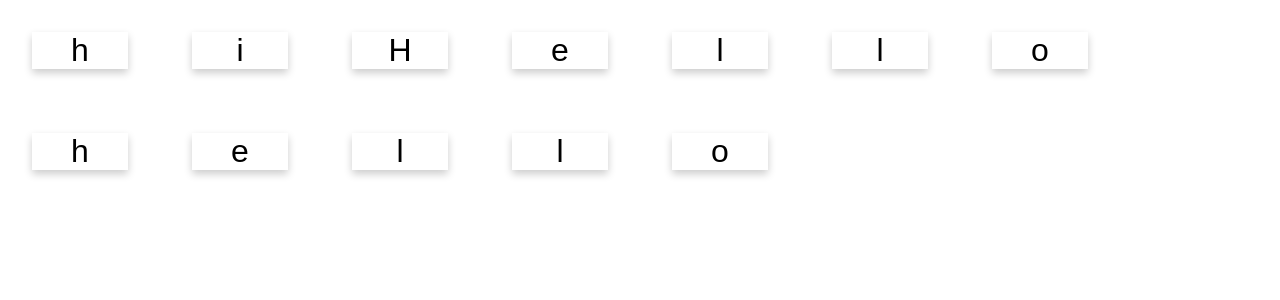
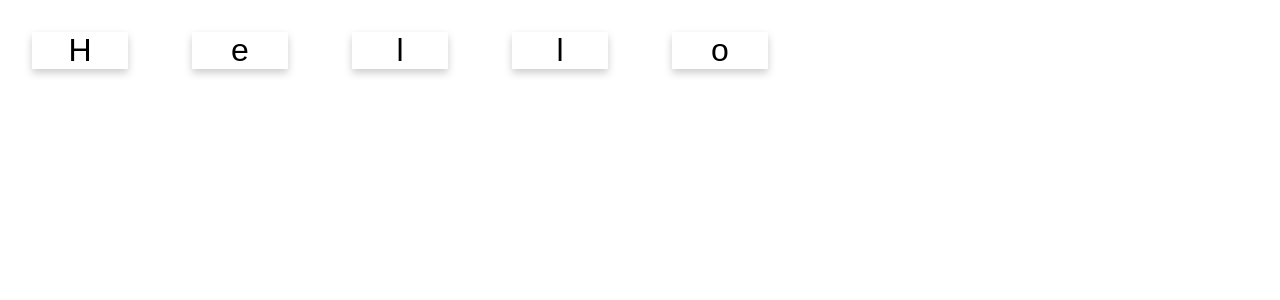
Before and after one commit to essec/react-lab, a React (Create React App) app in the folder card-game/: page / in a window 1280 px wide. Shown: the top 300 px of the page. Built offline with nearby package versions, Linux system fonts and the light colour scheme.

Commit message:
handler as props

```diff
--- a/card-game/package.json
+++ b/card-game/package.json
@@ -3,6 +3,8 @@
   "version": "0.1.0",
   "private": true,
   "dependencies": {
+    "create-react-app": "^1.5.2",
+    "lodash": "^4.17.11",
     "react": "^16.5.1",
     "react-dom": "^16.5.1",
     "react-scripts": "1.1.5"
--- a/card-game/src/App.js
+++ b/card-game/src/App.js
@@ -1,7 +1,7 @@
 import React, { Component } from 'react';
 // import logo from './logo.svg';
 import './App.css';
-import CharacterCard from './CharacterCard';
+// import CharacterCard from './CharacterCard';
 import WordCard from './WordCard';
 const word = "Hello";
 
@@ -9,14 +9,7 @@ class App extends Component {
   render(){
     return(
       <div>
-        <CharacterCard value='h'/>
-        <CharacterCard value='i'/>
-        {
-          Array.from(word).map((c, i) => <CharacterCard value={c} key={i}/>)
-        }
-        <div>
-          <WordCard value="hello"/>
-        </div>
+        <WordCard value= {word}/>
       </div>
     );
   }
--- a/card-game/src/CharacterCard.js
+++ b/card-game/src/CharacterCard.js
@@ -1,4 +1,5 @@
 import React, { Component } from 'react';
+
 export default class CharacterCard extends Component{
     constructor(props){
         super(props)
@@ -7,8 +8,10 @@ export default class CharacterCard extends Component{
         }
     }
 
+
     activate = ()=>{
         if(!this.state.active){
+            this.props.activationHandler(this.props.value)
             this.setState({active: true})
         }
     }
--- a/card-game/src/WordCard.js
+++ b/card-game/src/WordCard.js
@@ -2,10 +2,12 @@ import React, { Component } from 'react';
 import CharacterCard from './CharacterCard';
 export default class WordCard extends
 Component{
+    activationHandler = c => {console.log(`${c} has been activated`)}
+
     render() {
         return(
             <div>
-                {Array.from(this.props.value).map((c, i)=> <CharacterCard value={c} key={i}/>)}
+                {Array.from(this.props.value).map((c, i)=> <CharacterCard value={c} key={i} activationHandler={this.activationHandler}/>)}
             </div>
         );
     }
```
